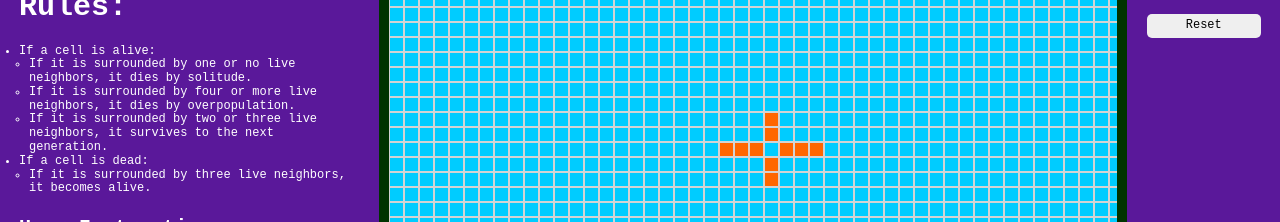
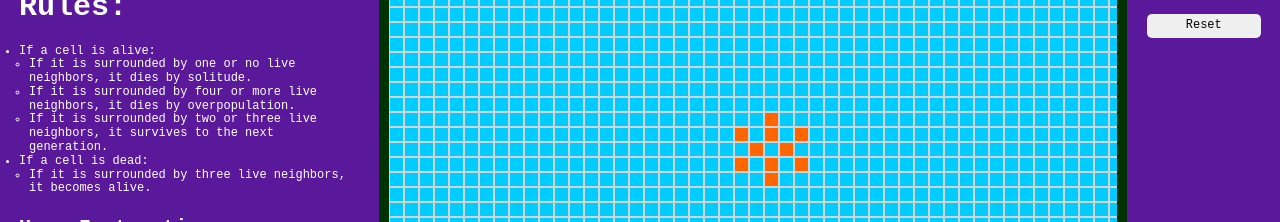
Before and after one commit to abarolli/Portfolio, a React (Vite) app: page / in a window 1280 px wide. Shown: the part 1120-1342 px from the top of the page. Built offline with nearby package versions, Linux system fonts and the light colour scheme.

Commit message:
Updated initial cell configuration

```diff
--- a/src/components/GameOfLifeScreen.tsx
+++ b/src/components/GameOfLifeScreen.tsx
@@ -20,14 +20,17 @@ function GameOfLife({ nRows, nCols, cellSize }: Props) {
   const initGrid = (): CellProps[][] => {
     const grid = emptyGrid();
     const [centerY, centerX] = [Math.floor(nRows / 2), Math.floor(nCols / 2)];
-    for (let x = 1; x <= 3; x++) {
-      grid[centerY][centerX - x].isAlive = true;
-      grid[centerY][centerX + x].isAlive = true;
-    }
-    for (let y = 1; y <= 2; y++) {
-      grid[centerY - y][centerX].isAlive = true;
-      grid[centerY + y][centerX].isAlive = true;
-    }
+    grid[centerY][centerX - 1].isAlive = true;
+    grid[centerY][centerX + 1].isAlive = true;
+    grid[centerY - 1][centerX].isAlive = true;
+    grid[centerY + 1][centerX].isAlive = true;
+    grid[centerY - 2][centerX].isAlive = true;
+    grid[centerY + 2][centerX].isAlive = true;
+    grid[centerY - 1][centerX - 2].isAlive = true;
+    grid[centerY + 1][centerX - 2].isAlive = true;
+    grid[centerY - 1][centerX + 2].isAlive = true;
+    grid[centerY + 1][centerX + 2].isAlive = true;
+
     return grid;
   };
 
```
